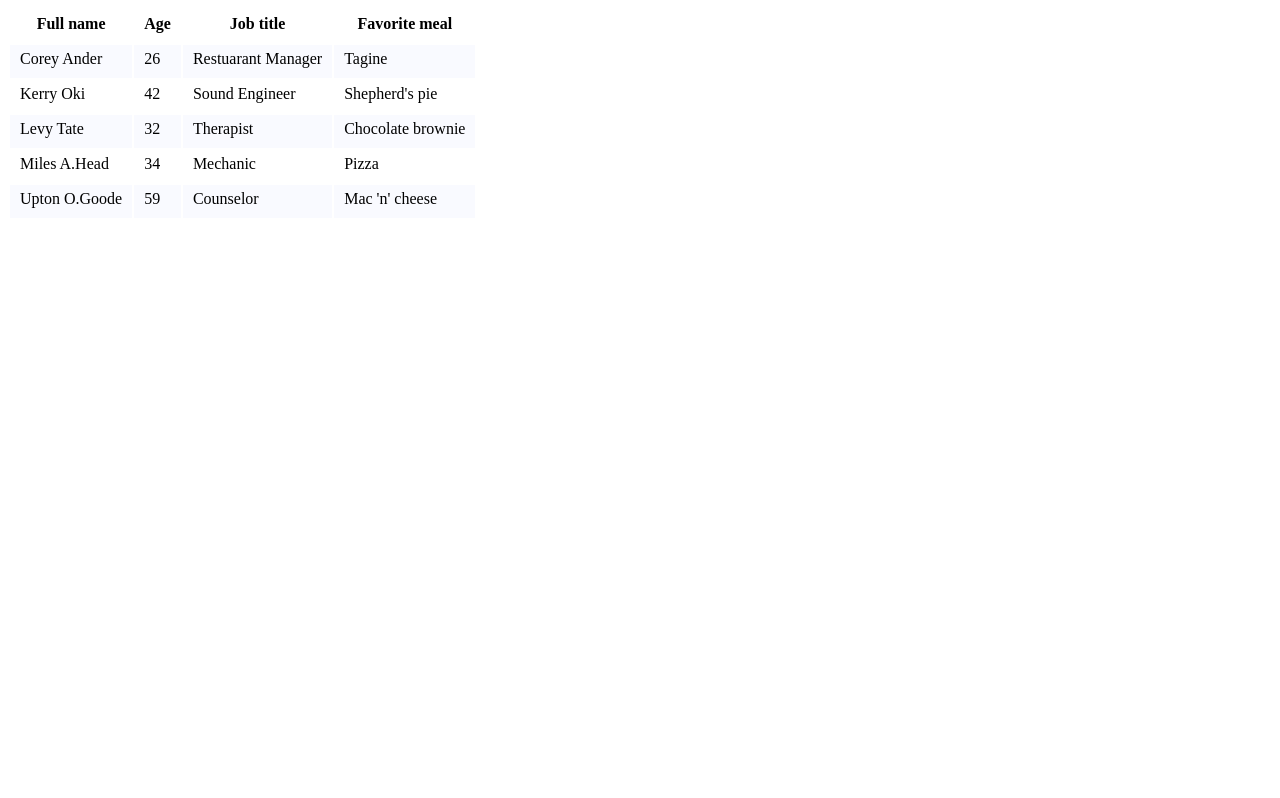
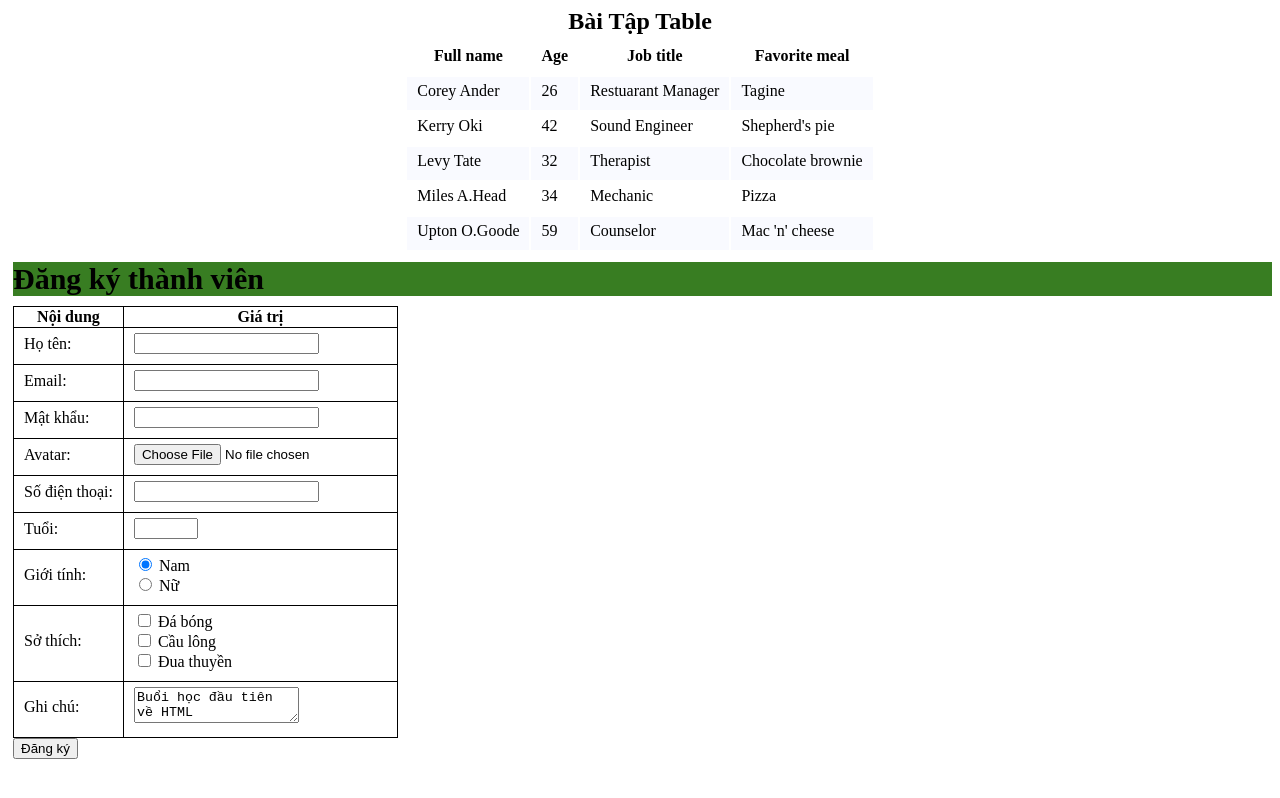
Before and after one commit to Ly-Van-Hieu/T3H-ReactJs, a plain HTML site: page index.html in a window 1280 px wide. Drawn offline with Linux system fonts and the light colour scheme.

Commit message:
add file index.html and style.css

```diff
--- a/index.html
+++ b/index.html
@@ -9,6 +9,9 @@
 </head>
 
 <body>
+    <!-- code table -->
+    <div class="table">
+        <span>Bài Tập Table</span>
         <table>
             <tr class="title">
                 <td>Full name</td>
@@ -47,6 +50,93 @@
                 <td>Mac 'n' cheese</td>
             </tr>
         </table>
+    </div>
+    <!-- end table -->
+    <!-- code form -->
+    <div class="form">
+        <span>Đăng ký thành viên</span>
+        <form action="">
+            <table class="border">
+                <tr>
+                    <th class="border">Nội dung</th>
+                    <th class="border">Giá trị</th>
+                </tr>
+                <tr>
+                    <td class="border">
+                        <label for="name">Họ tên:</label>
+                    </td>
+                    <td class="border">
+                        <input class="border-corlor" type="text" name="name" />
+                    </td>
+                </tr>
+                <tr>
+                    <td class="border">
+                        <label for="gmail">Email:</label>
+                    </td>
+                    <td class="border">
+                        <input class="border-corlor" type="text" name="gmail" />
+                    </td>
+                </tr>
+                <tr>
+                    <td class="border">
+                        <label for="password">Mật khẩu:</label>
+                    </td>
+                    <td class="border">
+                        <input class="border-corlor" type="password" name="password" />
+                    </td>
+                </tr>
+                <tr>
+                    <td class="border">
+                        <label for="myfile">Avatar:</label>
+                    </td>
+                    <td class="border">
+                        <input type="file" name="myfile" />
+                    </td>
+                </tr>
+                <tr>
+                    <td class="border">
+                        <label for="usrtel">Số điện thoại:</label>
+                    </td>
+                    <td class="border">
+                        <input class="border-corlor" type="tel" name="usrtel" />
+                    </td>
+                </tr>
+                <tr>
+                    <td class="border">
+                        <label for="number">Tuổi:</label>
+                    </td>
+                    <td class="border">
+                        <input class="style-submit" type="number" min="1" max="100" name="tuoi" size="40" />
+                    </td>
+                </tr>
+                <tr>
+                    <td class="border">
+                        <label for="gioitinh">Giới tính:</label>
+                    </td>
+                    <td class="border">
+                        <input type="radio" name="gioitinh" checked="checked" /> Nam <br />
+                        <input type="radio" name="gioitinh" /> Nữ
+                    </td>
+                </tr>
+                <tr>
+                    <td class="border">Sở thích:</td>
+                    <td class="border">
+                        <input type="checkbox" /> Đá bóng <br />
+                        <input type="checkbox" /> Cầu lông <br />
+                        <input type="checkbox" /> Đua thuyền
+                    </td>
+                </tr>
+                <tr>
+                    <td class="border">Ghi chú:</td>
+                    <td class="border">
+                        <textarea name="box" cols="18" rows="2">Buổi học đầu tiên về HTML</textarea>
+                    </td>
+                </tr>
+            </table>
+            <input class="style-submit" type="submit" value="Đăng ký">
+        </form>
+    </div>
+    <!-- end form -->
 </body>
 
 </html>
--- a/style.css
+++ b/style.css
@@ -1,3 +1,17 @@
+/* start css table */
+
+.table span {
+    font-size: 24px;
+    font-weight: bold;
+    text-align: center;
+    display: block;
+    margin-bottom: 5px;
+}
+
+.table table {
+    margin: 0 auto;
+}
+
 .title {
     text-align: center;
     font-weight: bold;
@@ -10,3 +24,24 @@
 table tr td {
     padding: 5px 10px 10px 10px;
 }
+
+
+/* end css table */
+
+.form {
+    padding-left: 5px;
+    margin-top: 10px;
+}
+
+.form span {
+    font-size: 30px;
+    font-weight: bold;
+    background-color: #387d22;
+    display: block;
+    margin-bottom: 10px;
+}
+
+.border {
+    border: 1px solid black;
+    border-collapse: collapse;
+}
```
Lines whose indentation alone changed are shown as unchanged.
